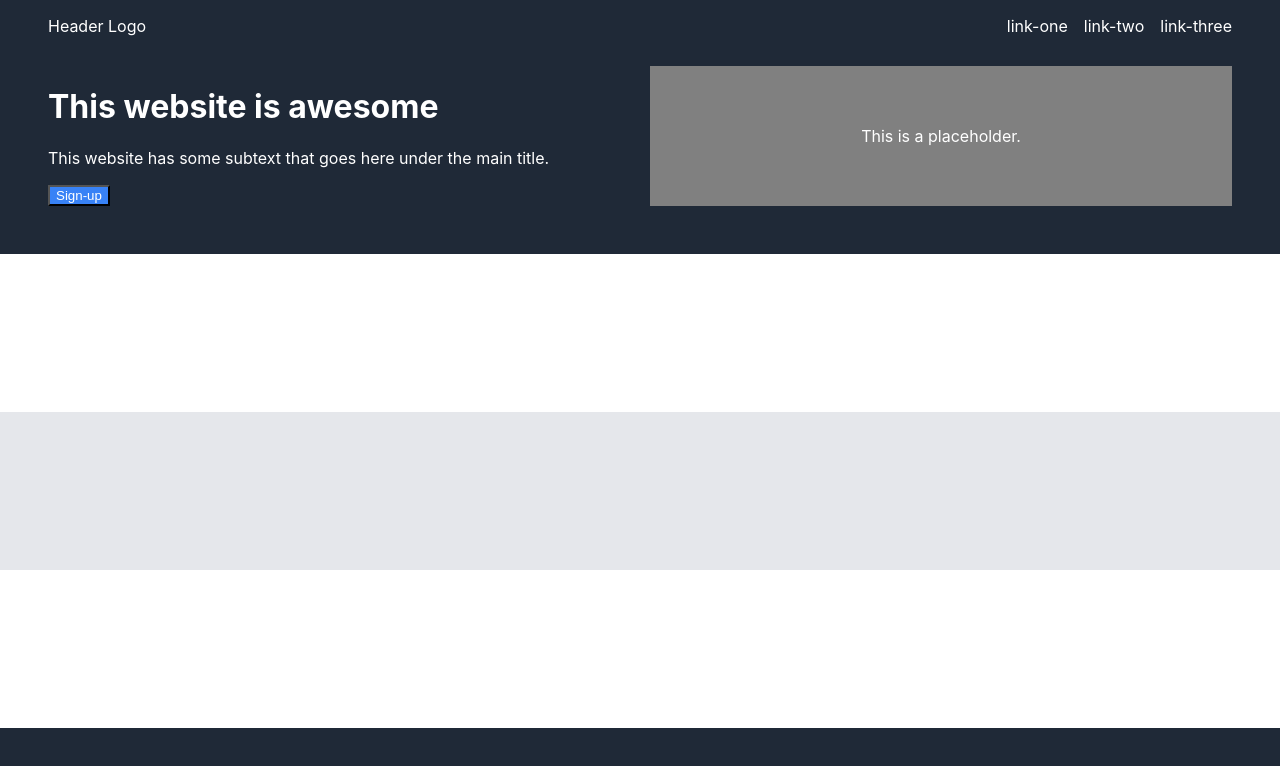
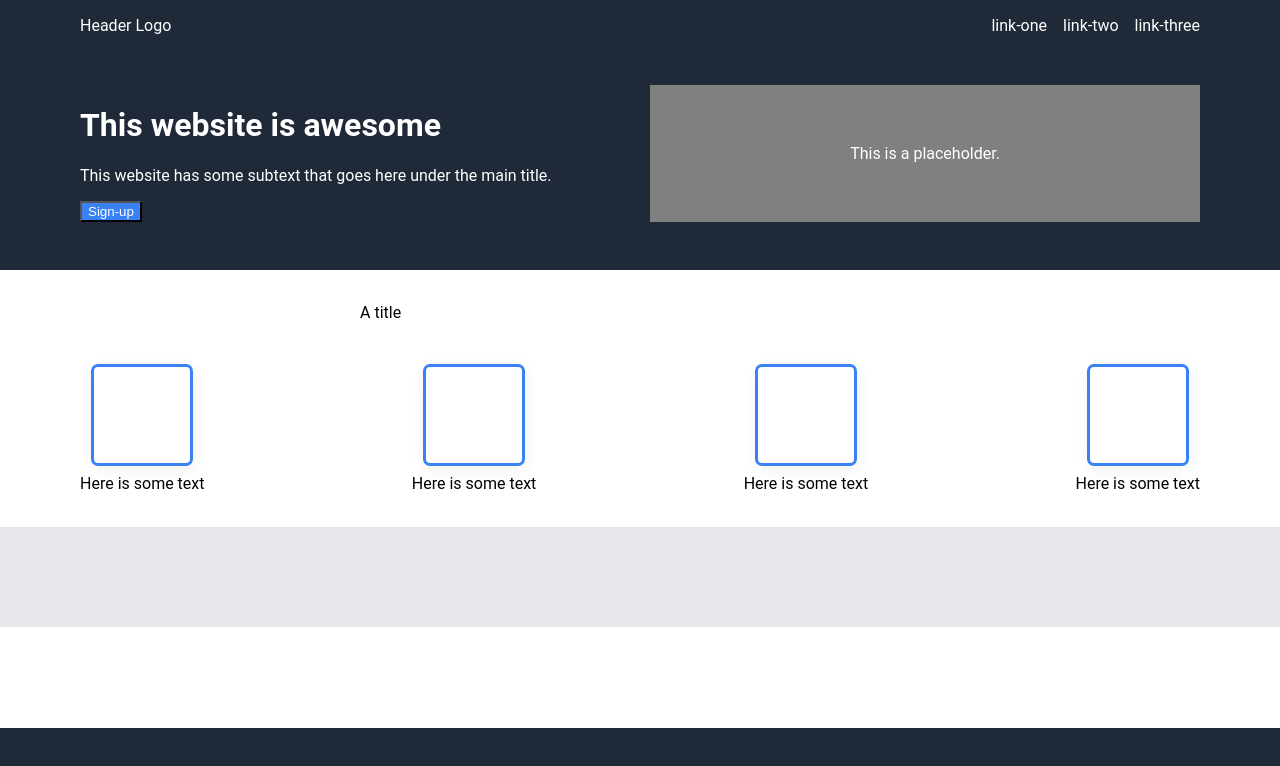
Before and after one commit to DeanRTaylor1/landing-page, a plain HTML site: page index.html in a window 1280 px wide. Drawn offline with Linux system fonts and the light colour scheme.

Commit message:
updating main section

```diff
--- a/index.html
+++ b/index.html
@@ -54,6 +54,20 @@
     <div class="main">
 
 
+        <div class="title">A title</div>
+
+        <div class="cards">
+
+            <div><div class="card"></div>Here is some text</div>
+
+            <div><div class="card"></div>Here is some text</div>
+            <div><div class="card"></div>Here is some text</div>
+            <div><div class="card"></div>Here is some text</div>
+
+
+
+
+            </div>
 
 
 
--- a/style.css
+++ b/style.css
@@ -1,8 +1,8 @@
+
 body {
-    font-family: -apple-system, BlinkMacSystemFont, 'Segoe UI', Roboto, Oxygen, Ubuntu, Cantarell, 'Open Sans', 'Helvetica Neue', sans-serif;
-    margin: 0;
+    font-family: Roboto, Oxygen, Ubuntu, Cantarell, 'Open Sans', 'Helvetica Neue', sans-serif;
+    margin: 0px;
     height: 100vh;
-
     display: flex;
     flex-direction: column;
     justify-content: space-between;
@@ -23,12 +23,12 @@ body {
     gap: 16px;
   }
 
-button {
-background-color: #3882F6;
-color: white;
+    button {
+    background-color: #3882F6;
+    color: white;
 
 
-}
+    }
 
 
   .header {
@@ -36,8 +36,10 @@ color: white;
     display: flex;
     justify-content: space-between;
     flex-wrap: wrap;
-    padding: 48px;
+    padding-right: 80px;
+    padding-left: 80px;
     padding-top: 16px;
+    padding-bottom: 48px   ;
     color: white;
 
 
@@ -69,9 +71,7 @@ color: white;
 
   .title {
       width: 50%;
-    flex-shrink: 1;
-
-
+      flex-shrink: 1;
 
   }
 
@@ -81,7 +81,7 @@ color: white;
     display: flex;
     justify-content: right;
     width: 50%;
-    padding-bottom: 30px;
+    padding-bottom: 50px;
 
 
 
@@ -91,6 +91,7 @@ color: white;
     display: flex;
     justify-content: left;
     width: 50%;
+    padding-bottom: 30px;
 
 
 
@@ -106,8 +107,48 @@ color: white;
 
   .main {
     background-color: white;
+    flex-grow:1;
+    display:flex;
+    flex-direction: column;
+    justify-content: space-evenly;
+    align-items: center;
+    padding-right: 80px;
+    padding-left: 80px;
 
-    flex-grow:1
+  }
+
+  .cards{
+    display: flex;
+    flex-wrap: nowrap;
+    justify-content: space-between;
+    width: 100%;
+
+    }
+
+    .cards>div {
+
+    text-align:center;
+    display:flex;
+    flex-direction:column;
+    align-items:center;
+    overflow:hidden;
+
+    }
+
+
+
+      .card {
+
+        border: 3px solid #3882f6;
+        box-shadow: 2px 4px 16px rgba(0,0,0,.06);
+        border-radius: 7px;
+
+        width: 80px;
+        height: 80px;
+        padding: 8px;
+        margin: 8px;
+        color: black;
+
 
 
   }
```
